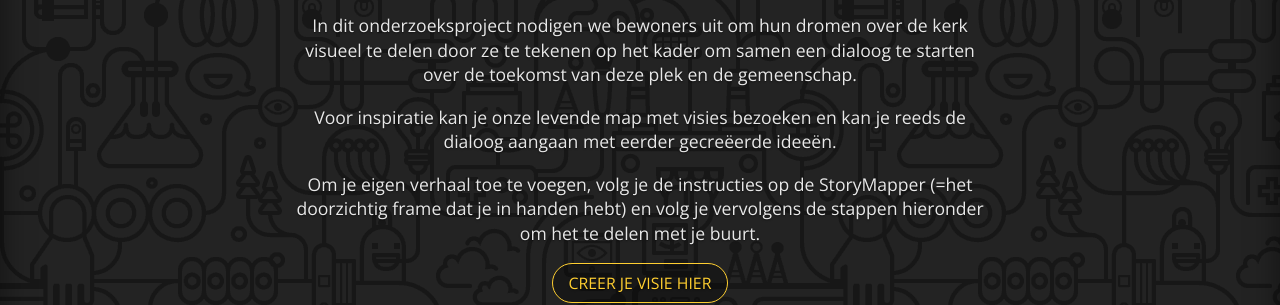
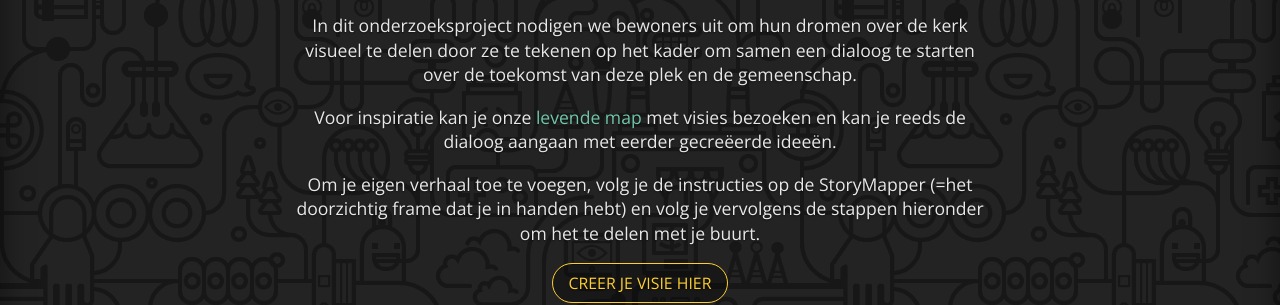
Before and after one commit to paul5000/StoryMapper, a Jekyll site: the page built from nl/index.md, in a window 1280 px wide. Shown: the part 731-1036 px from the top of the page. Built offline with Jekyll 4.4.1, drawn with Linux system fonts in a browser that asks for light colours; comment, search, counter and statistics services are not loaded; part of the change alters nothing that is shown.

```diff
--- a/nl/index.md
+++ b/nl/index.md
@@ -12,7 +12,7 @@ De Sint-Laurentiuskerk in Veltem krijgt een nieuwe bestemming. Om tot een gezame
 
 In dit onderzoeksproject nodigen we bewoners uit om hun dromen over de kerk visueel te delen door ze te tekenen op het kader om samen een dialoog te starten over de toekomst van deze plek en de gemeenschap.
 
-Voor inspiratie kan je onze levende map met visies bezoeken en kan je reeds de dialoog aangaan met eerder gecreëerde ideeën.
+Voor inspiratie kan je onze <a href="https://padlet.com/hannevrebos/zof0d2ho8ihqivtt " target="_blank">levende map</a> met visies bezoeken en kan je reeds de dialoog aangaan met eerder gecreëerde ideeën.
 
 Om je eigen verhaal toe te voegen, volg je de instructies op de StoryMapper (=het doorzichtig frame dat je in handen hebt) en volg je vervolgens de stappen hieronder om het te delen met je buurt.
 
```
